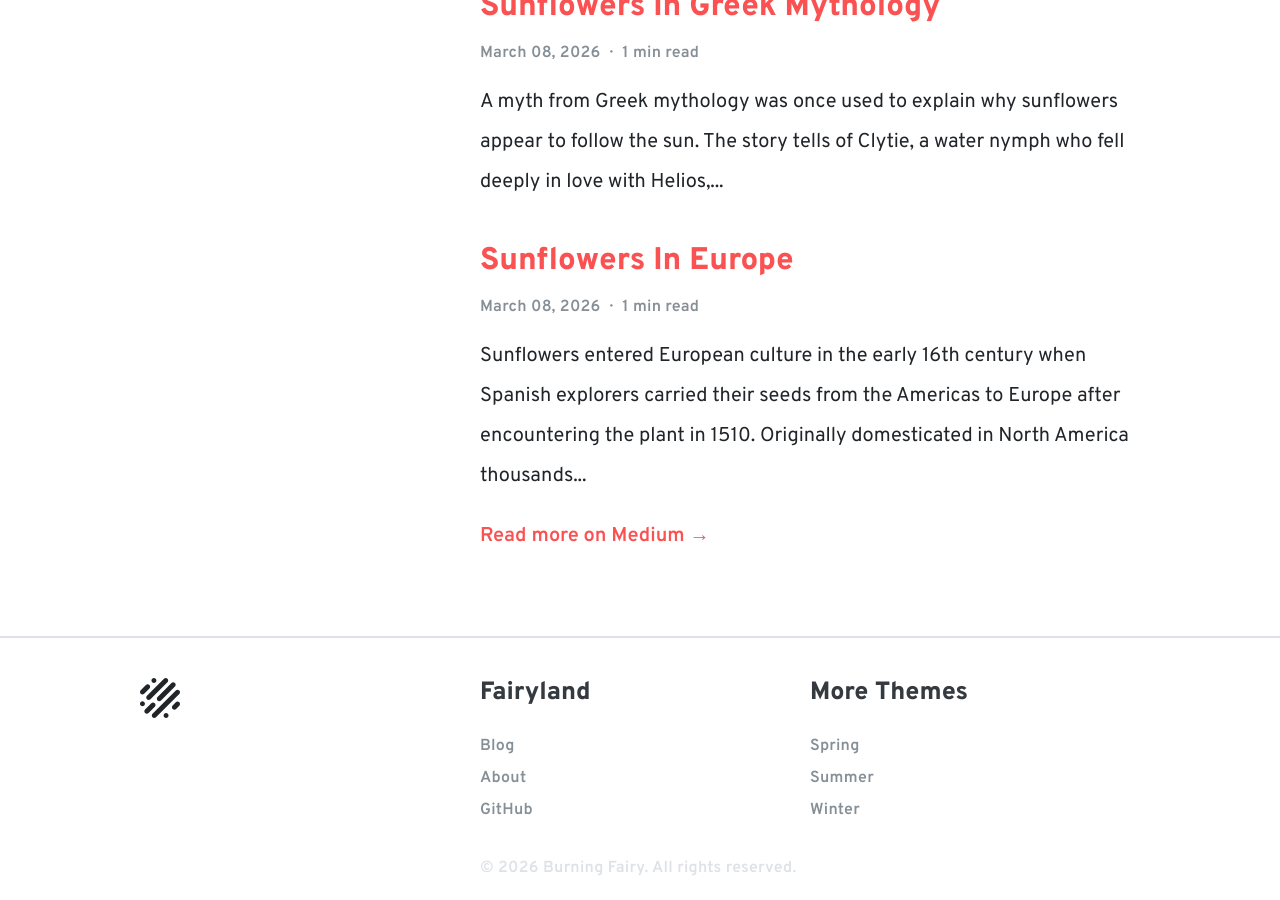
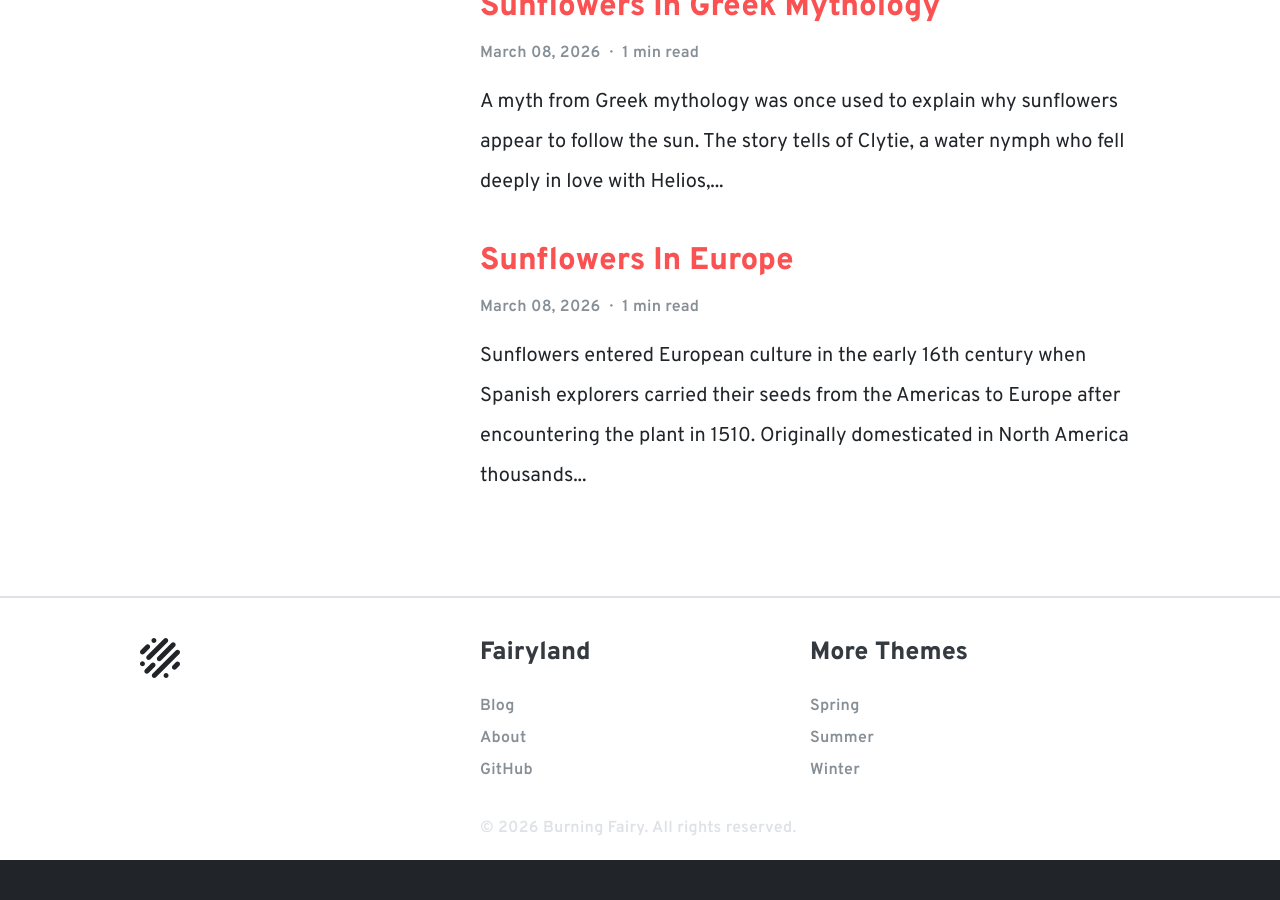
Before and after one commit to BurningFairy/BurningFairy.github.io, a Jekyll site: the page built from index.html, in a window 1280 px wide and 900 px high, scrolled down 1854 px. Built offline with Jekyll 4.4.1, drawn with Linux system fonts in a browser that asks for light colours; after the commit the page ends 2714 px from its top, so only the background shows below that.

Commit message:
removed 'read more' link from main page

```diff
--- a/index.html
+++ b/index.html
@@ -39,7 +39,6 @@ exclude: true
         {% include core/date.html %}
         <p class="section-body">{{ page.excerpt | strip_html | truncatewords: 32 }}</p>
       {% endfor %}
-      <a class="section-link" href="{{ site.social.medium }}">Read more on Medium</a>
     </article>
   </section>
 
```
